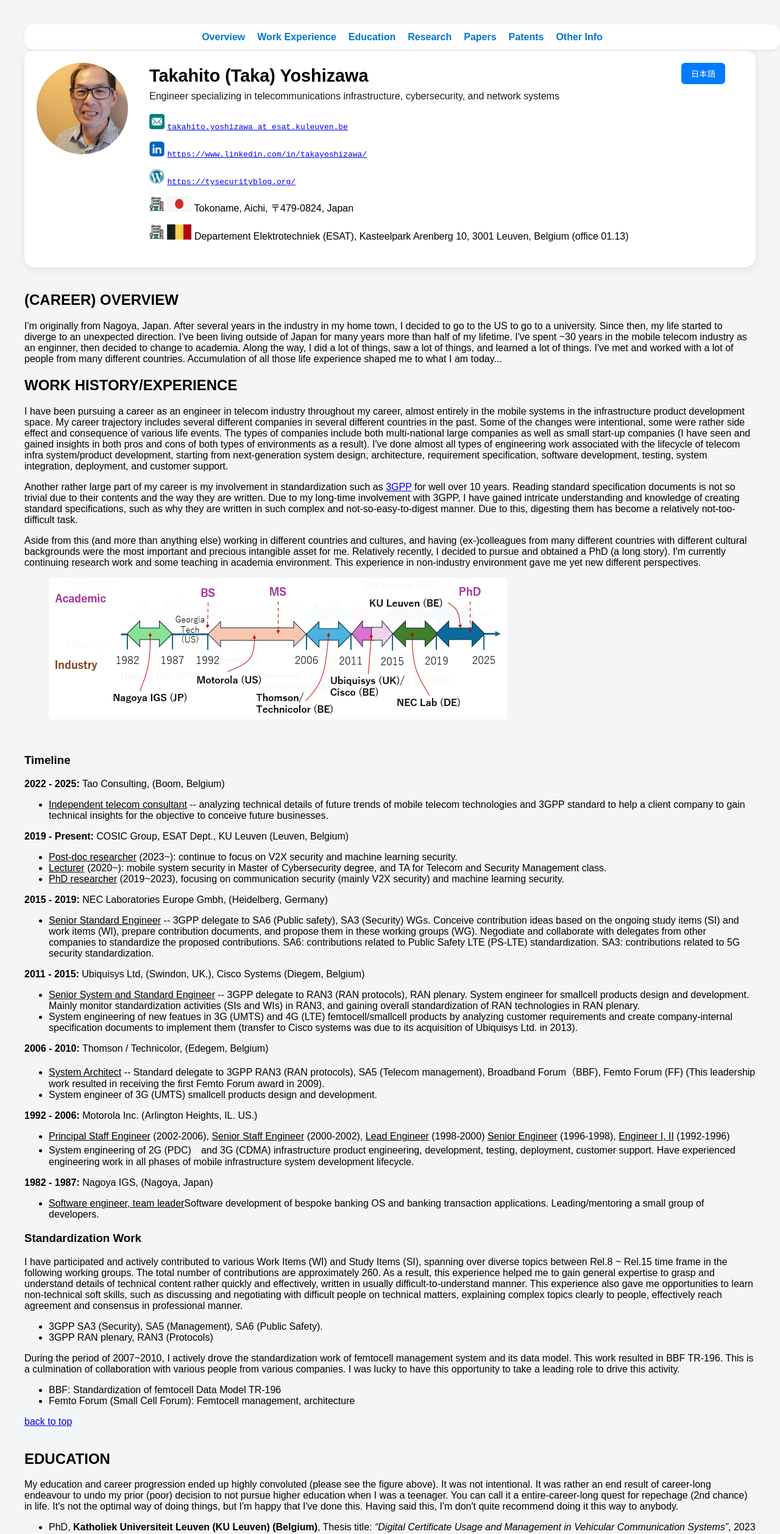
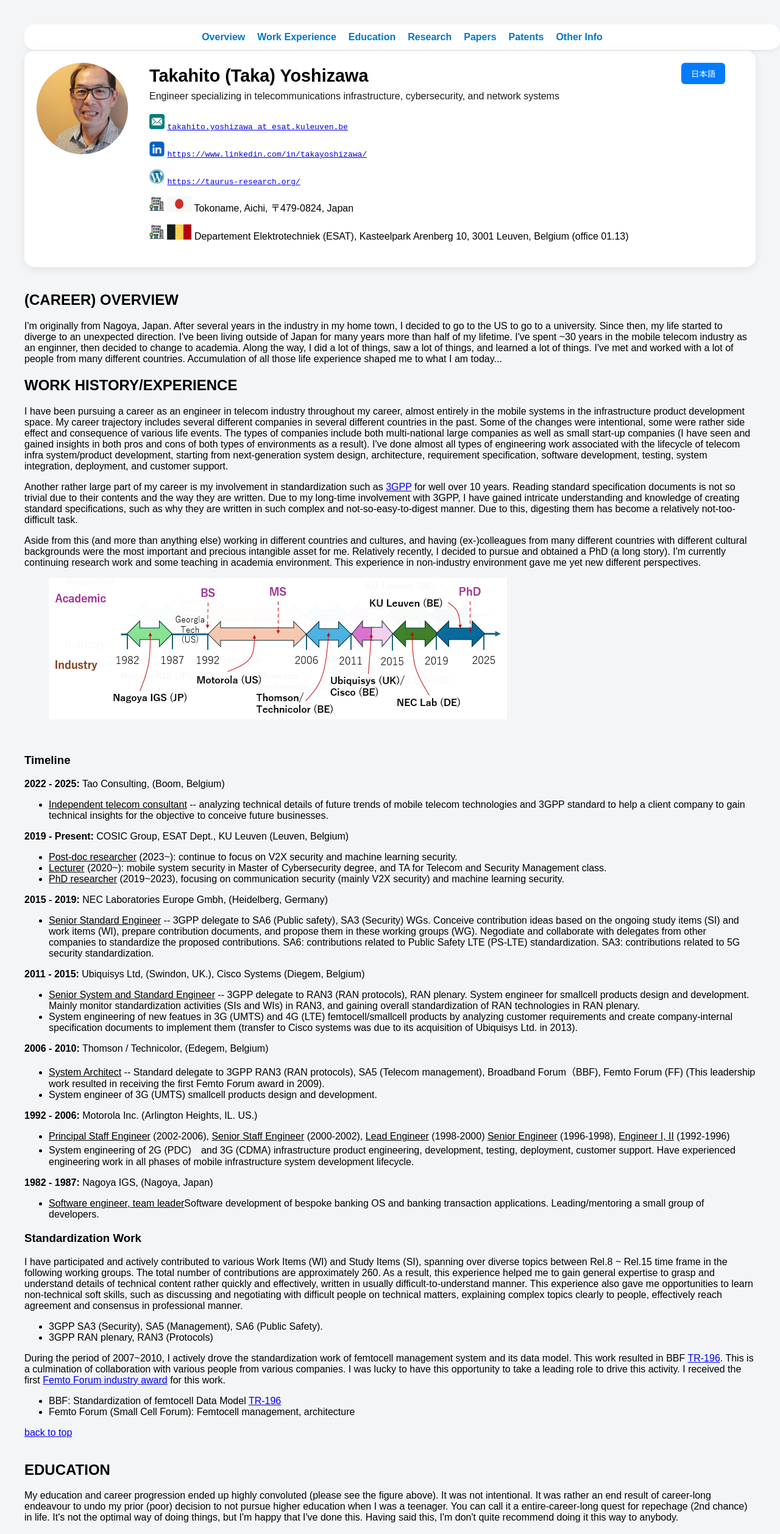
Before and after one commit to takayoshizawa/takayoshizawa.github.io, a plain HTML site: page index.html in a window 1280 px wide. Shown: the top 2516 px of the page at 61% size. Drawn offline with Linux system fonts and the light colour scheme.

Commit message:
update 11/8/2026

```diff
--- a/index.html
+++ b/index.html
@@ -49,7 +49,7 @@
         <div class="role2" id="job-title2">Engineer specializing in telecommunications infrastructure, cybersecurity, and network systems</div>
         <p> <img src="icon_email.PNG" alt="email" width="25" height="25"> <code><a href="mailto:takahito.yoshizawa@esat.kuleuven.be">takahito.yoshizawa at esat.kuleuven.be</a></code></p>
         <p> <img src="icon_linkedin.PNG" alt="linkedin" width="25" height="25"> <code><a href="https://www.linkedin.com/in/takayoshizawa/"  target="_blank" rel="noopener noreferrer">https://www.linkedin.com/in/takayoshizawa/</a></code></p>
-        <p> <img src="wordpress.PNG" alt="wordpress" width="25" height="25"> <code><a href="https://tysecurityblog.org/"  target="_blank" rel="noopener noreferrer">https://tysecurityblog.org/</a></code></p>
+        <p> <img src="wordpress.PNG" alt="wordpress" width="25" height="25"> <code><a href="https://taurus-research.org/"  target="_blank" rel="noopener noreferrer">https://taurus-research.org/</a></code></p>
         <p><img src="icon_office.PNG" alt="office" width="25" height="25">
           <img src="japan_flag_icon.PNG" width="40" height="25"> Tokoname, Aichi, 〒479-0824, Japan<br>
         </p>
@@ -169,10 +169,10 @@
   </ul>
 
   During the period of 2007~2010, I actively drove the standardization work of femtocell management system and its data model.
-  This work resulted in BBF TR-196. This is a culmination of collaboration with various people from various companies.
-  I was lucky to have this opportunity to take a leading role to drive this activity.
+  This work resulted in BBF <a href="https://www.broadband-forum.org/technical-library/?number=tr-196">TR-196</a>. This is a culmination of collaboration with various people from various companies.
+  I was lucky to have this opportunity to take a leading role to drive this activity. I received the first <a href="https://www.smallcellforum.org/press-releases/femto-forum-announces-winners-femtocell-industry-awards-2009/">Femto Forum industry award</a> for this work.
   <ul class="wp-block-list">
-    <li>BBF: Standardization of femtocell Data Model TR-196</li>
+    <li>BBF: Standardization of femtocell Data Model <a href="https://www.broadband-forum.org/technical-library/?number=tr-196">TR-196</a></li>
     <li>Femto Forum (Small Cell Forum): Femtocell management, architecture</li>
   </ul>
 
@@ -340,7 +340,7 @@
         <div class="role2" id="job-title2">サイバーセキュリティ研究、テレコム・標準化・ネットワークシステム・エンジニア</div>
         <p> <img src="icon_email.PNG" alt="email" width="25" height="25"> <code><a href="mailto:takahito.yoshizawa@esat.kuleuven.be">takahito.yoshizawa at esat.kuleuven.be</a></code></p>
         <p> <img src="icon_linkedin.PNG" alt="linkedin" width="25" height="25"> <code><a href="https://www.linkedin.com/in/takayoshizawa/"  target="_blank" rel="noopener noreferrer">https://www.linkedin.com/in/takayoshizawa/</a></code></p>
-        <p> <img src="wordpress.PNG" alt="wordpress" width="25" height="25"> <code><a href="https://tysecurityblog.org/"  target="_blank" rel="noopener noreferrer">https://tysecurityblog.org/</a></code></p>
+        <p> <img src="wordpress.PNG" alt="wordpress" width="25" height="25"> <code><a href="https://taurus-research.org/"  target="_blank" rel="noopener noreferrer">https://taurus-research.org/</a></code></p>
         <p><img src="icon_office.PNG" alt="office" width="25" height="25">
           <img src="japan_flag_icon.PNG" width="40" height="25"> 〒479-0824 愛知県常滑市白山町<br>
         </p>
@@ -441,9 +441,9 @@
   </ul>
 
   <h3>国際標準化活動</h3>
-    リリース8からリリース15の期間で3GPPの複数のワーキンググループの会合に参加し、多数のワーキングアイテム（WI)およびスタディーアイテム（SI)に直接貢献しました。
+    リリース8からリリース15の期間で3GPPの複数のワーキンググループの会合に参加し、多数のワークアイテム（WI)およびスタディーアイテム（SI)に直接貢献しました。
     約10年間の参加を通して寄書の総数は約260件ほどになりました。
-    これには寄書の前準備から発表、また他社との議論などの一連の事柄が含まれます。
+    これには寄書の前準備から会合での発表や他社との議論・折衝などの一連の事柄が含まれます。
     この経験を通して技術的に複雑な内容でさらに標準仕様書で特徴的なわかりにくい英語の文章を効率的に理解する技術を身に着けました。
     他社との議論などを通して、エンジニアとしての仕事とは別の（他社代表者との折衝、説明、説得、合意へ向けた議論などの）「ソフトスキル」を形成するのに役立ちました。
   <ul class="wp-block-list">
@@ -452,10 +452,10 @@
   </ul>
 
   2007年から2010年の期間、フェムトセル（スモールセル）の管理システムとそのデータモデルの標準化においてリーダー的な立場で標準化を推進しました。
-  この結果BBFのTR-196データモデルとして標準化の策定となりました。
-  これには多数の他社からの代表者との協力を得て標準化にすることができました。
+  この結果BBFの<a href="https://www.broadband-forum.org/technical-library/?number=tr-196">TR-196データモデル</a>のエディターとして標準化の策定となりました。
+  これには多数の他社からの代表者との協力を得て標準化にすることができました。またこの活動でフェムトフォーラムでの<a href="https://www.smallcellforum.org/press-releases/femto-forum-announces-winners-femtocell-industry-awards-2009/">第一回目の賞</a>を頂きました。
   <ul class="wp-block-list">
-    <li>BBF: フェムトセルのデータモデル　TR-196標準化の推進役</li>
+    <li>BBF: フェムトセルのデータモデル<a href="https://www.broadband-forum.org/technical-library/?number=tr-196">TR-196</a>標準化の推進役</li>
     <li>Femto Forum (Small Cell Forum): 上記フェムトセルの管理アーキテクチャーとデータモデルの標準化に関するフォーラム内での調整活動</li>
   </ul>
 
```
